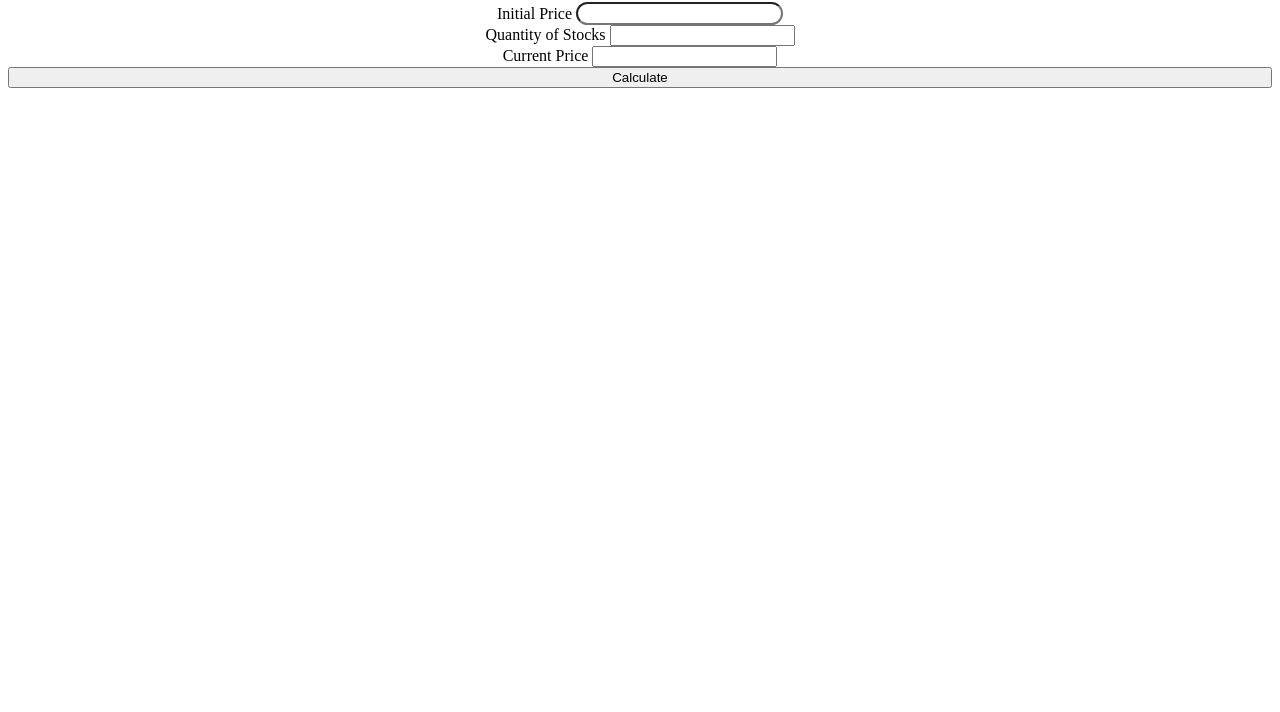
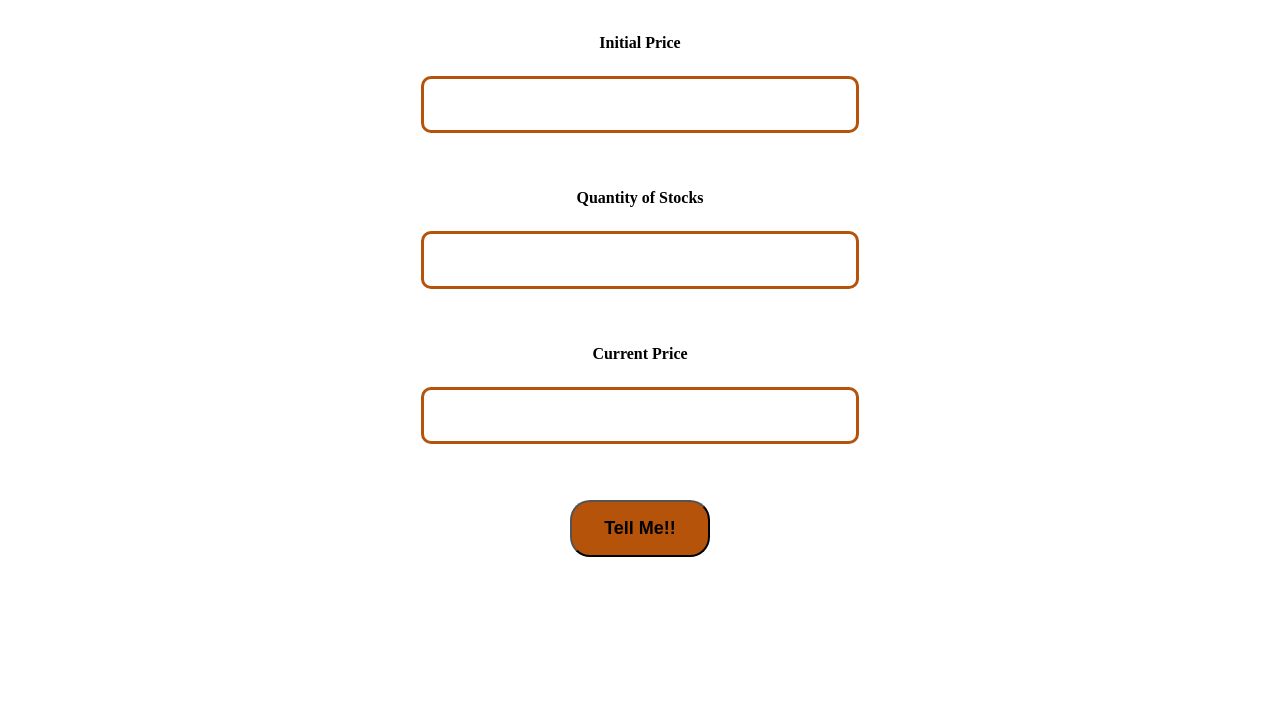
Before and after one commit to MdEhsan/profit-loss-calculator, a plain HTML site: page index.html in a window 1280 px wide. Shown: the part 88-800 px from the top of the page. Drawn offline with Linux system fonts and the light colour scheme.

Commit message:
style added

```diff
--- a/index.html
+++ b/index.html
@@ -27,7 +27,7 @@
         </label>
 
 
-            <button class="btn-calculate">Calculate
+            <button class="btn-calculate">Tell Me!!
             </button>
 
 
--- a/style.css
+++ b/style.css
@@ -2,22 +2,50 @@
 
 body{
     text-align: center;
+    min-height: 100%;
+    display: flex;
+    flex-direction: column;
 }
 
 
 h1{
     font-family: 'Montserrat', sans-serif;
     font-weight: bold;
+    padding: 0.5rem 1rem;
 }
 
-.container{
-    display: flex;
-    flex-direction: column;
-    text-align: center;
+label{
+    display: block;
+    margin: auto;
+    padding: 1rem;
+    font-weight: bold;
 }
 
-#initial-price{
-    padding: 15px auto;
-    font-size: 15px;
-    border-radius: 1rem;
+input{
+    padding: .7rem 1rem;
+    width: 100%;
+    max-width: 400px;
+    display: block;
+    margin: 1.5rem auto;
+    border-radius: 10px;
+    text-align: left;
+    font-size: 25px;
+    border: 3px solid #B45309;
 }
+
+.btn-calculate{
+    display: block;
+    margin: 1rem auto;
+    padding: 1rem 2rem;
+    font-size: 18px;
+    font-weight: bold;
+    border-radius: 20px;
+    cursor: pointer;
+    background-color: #B45309;
+
+}
+
+.output{
+    padding : 2rem 1rem;
+    margin: 1rem auto;
+}
```
